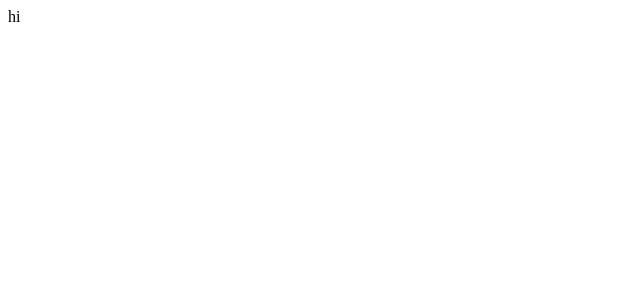
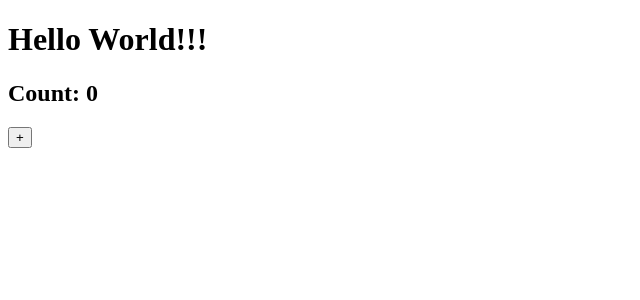
Before and after one commit to sungalex/nextjs-fundamentals, a Next.js app: page / in a window 1280 px wide. Shown: the top 300 px of the page, without its empty margins (0-640 px from the left). Built offline with nearby package versions, Linux system fonts and the light colour scheme.

Commit message:
Static Pre-Rendering and Hydration

```diff
--- a/pages/index.js
+++ b/pages/index.js
@@ -1,3 +1,12 @@
+import { useState } from "react";
+
 export default function Home() {
-  return "hi";
+  const [counter, setCounter] = useState(0);
+  return (
+    <div>
+      <h1>Hello World!!!</h1>
+      <h2>Count: {counter}</h2>
+      <button onClick={() => setCounter((prev) => prev + 1)}>+</button>
+    </div>
+  );
 }
```
Also changed, not shown: 1 other file (tests, documents, lock files or other folders).
